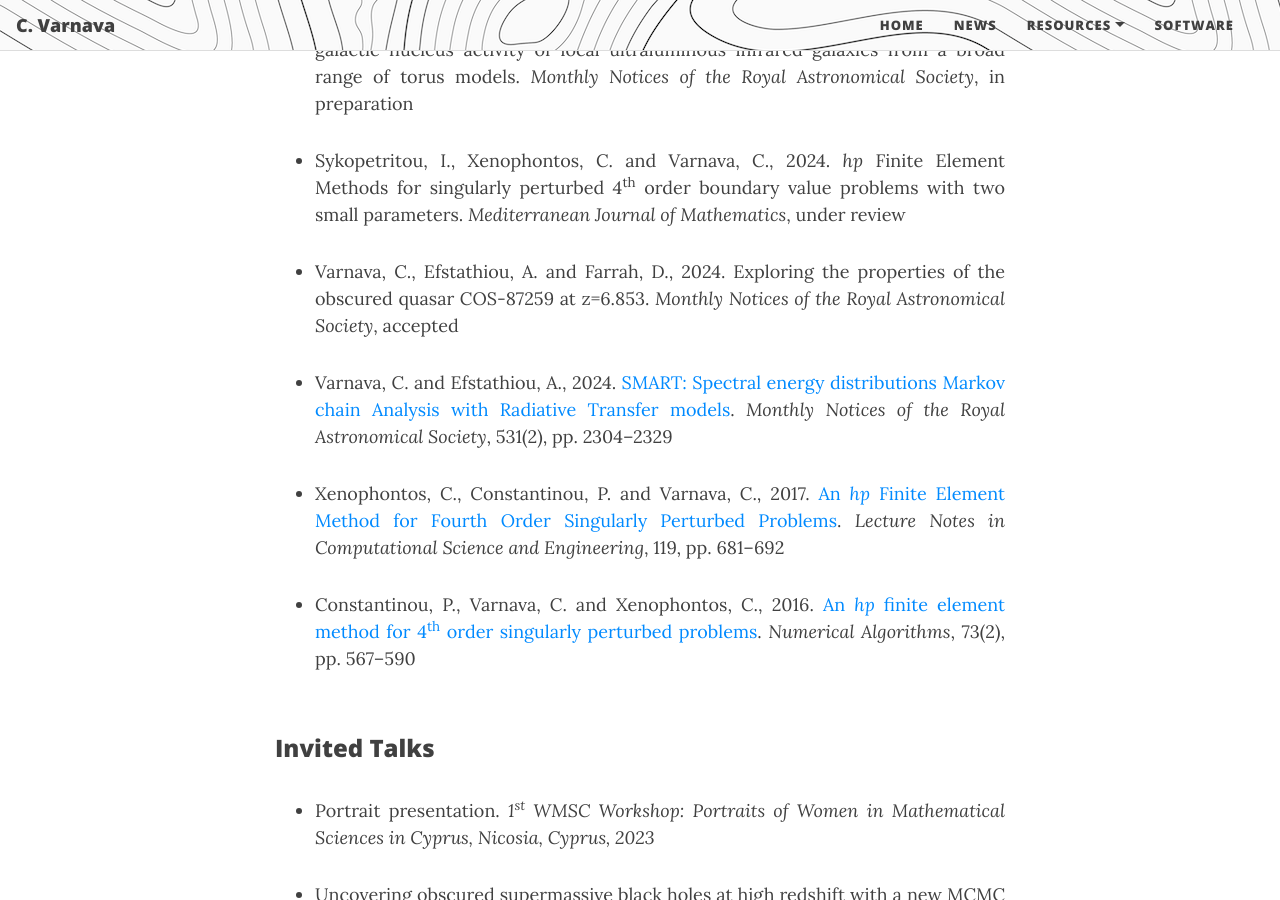
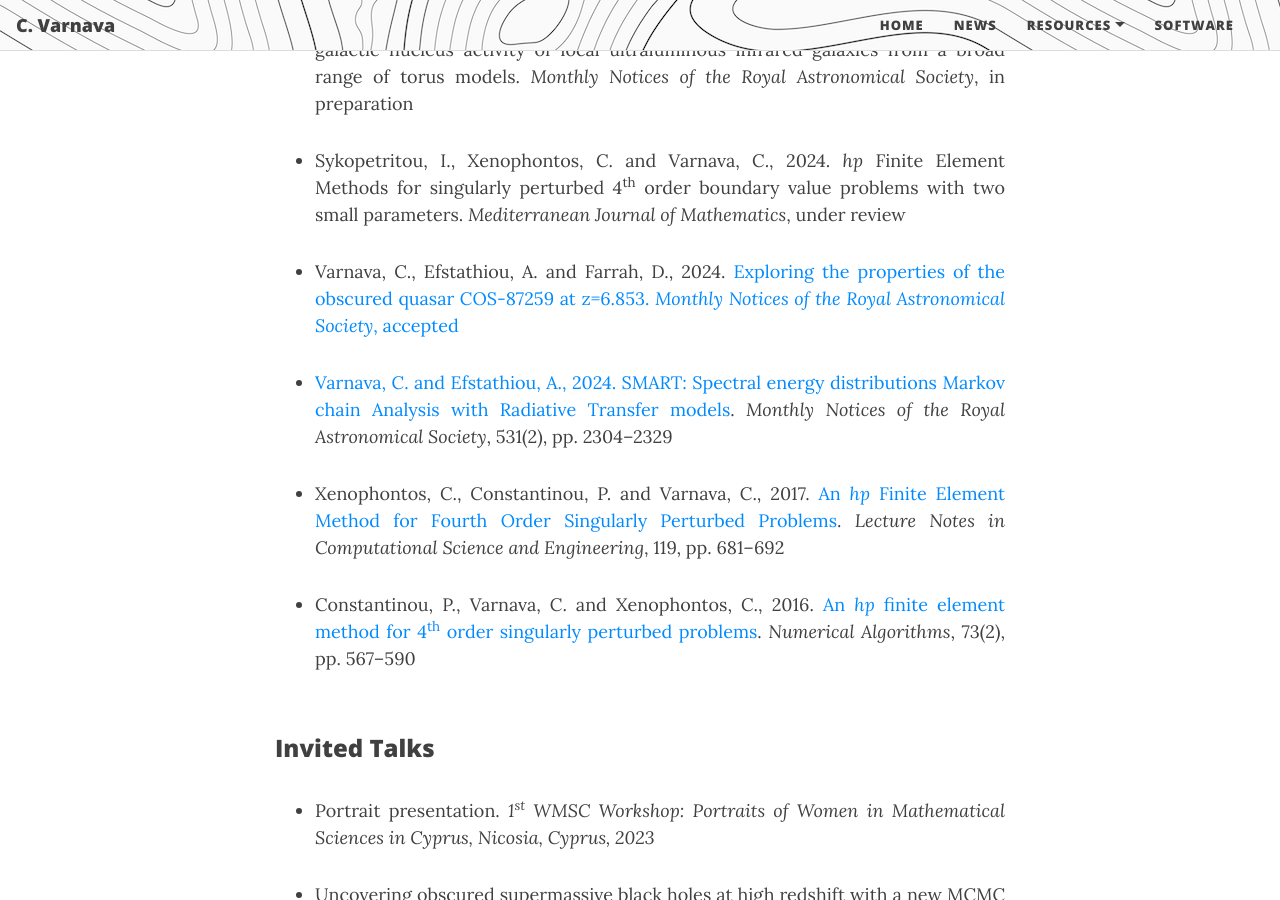
Before and after one commit to ch-var/ch-var.github.io, a Jekyll site: the page built from cv.html, in a window 1280 px wide and 900 px high, scrolled down 3211 px. Built offline with Jekyll 4.4.1, drawn with Linux system fonts in a browser that asks for light colours.

Commit message:
Update cv.html

```diff
--- a/cv.html
+++ b/cv.html
@@ -100,7 +100,7 @@
 <p>
 <li align='justify'>Sykopetritou, I., Xenophontos, C. and Varnava, C., 2024. <i>hp</i> Finite Element Methods for singularly perturbed 4<sup>th</sup> order boundary value problems with two small parameters. <i>Mediterranean Journal of Mathematics</i>, under review</li>
 <p>
-<li align='justify'>Varnava, C., Efstathiou, A. and Farrah, D., 2024. Exploring the properties of the obscured quasar COS-87259 at z=6.853. <i>Monthly Notices of the Royal Astronomical Society</i>, accepted</li>
+<li align='justify'>Varnava, C., Efstathiou, A. and Farrah, D., 2024. <a href="https://doi.org/10.1093/mnras/stae2221">Exploring the properties of the obscured quasar COS-87259 at z=6.853. <i>Monthly Notices of the Royal Astronomical Society</i>, accepted</li>
 <p>
 <li align='justify'>Varnava, C. and Efstathiou, A., 2024. <a href="https://doi.org/10.1093/mnras/stae1141">SMART: Spectral energy distributions Markov chain Analysis with Radiative Transfer models</a>. <i>Monthly Notices of the Royal Astronomical Society</i>, 531(2), pp. 2304–2329</li>
 <p>
```
